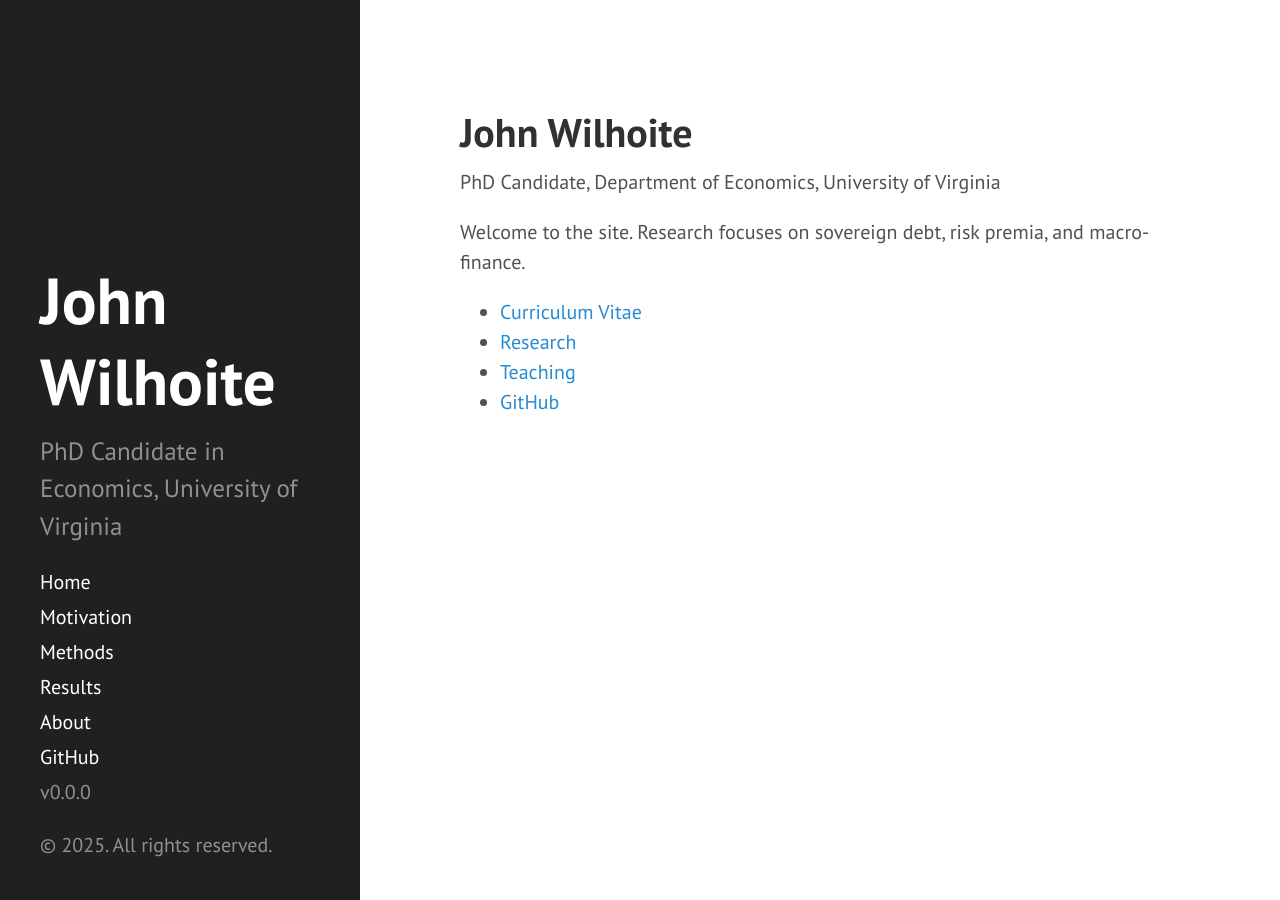
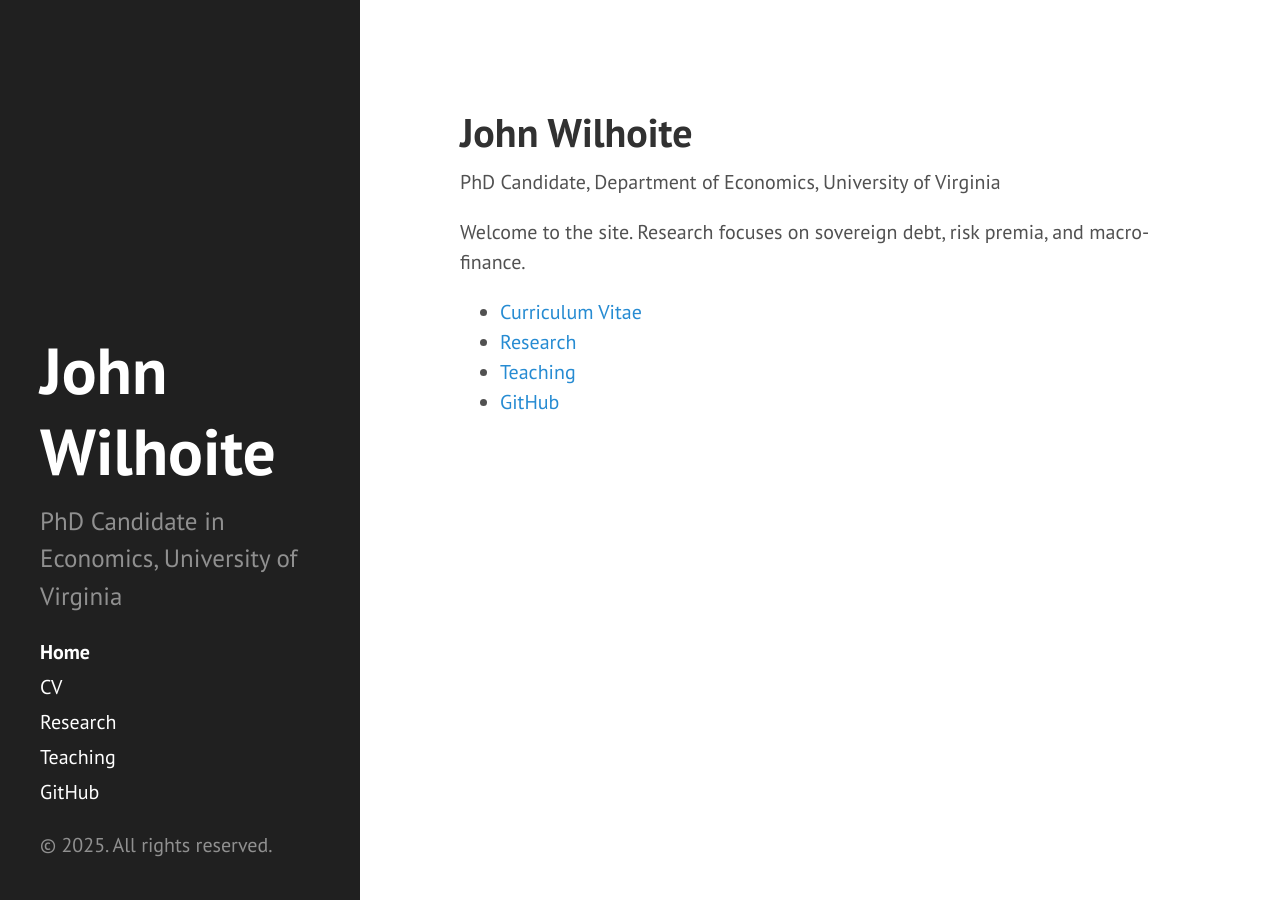
Before and after one commit to jwilhoite/jwilhoite.github.io, a Jekyll site: the page built from index.md, in a window 1280 px wide. Built offline with Jekyll 4.4.1, drawn with Linux system fonts in a browser that asks for light colours; the list of posts is cut into pages by our own code.

Commit message:
Update sidebar.html

```diff
--- a/_includes/sidebar.html
+++ b/_includes/sidebar.html
@@ -2,39 +2,28 @@
   <div class="container sidebar-sticky">
     <div class="sidebar-about">
       <h1>
-        <a href="{{ site.baseurl }}">
-          {{ site.title }}
-        </a>
+        <a href="{{ '/' | relative_url }}">{{ site.title }}</a>
       </h1>
       <p class="lead">{{ site.description }}</p>
     </div>
 
+    {% assign home_url = '/' | relative_url %}
+
     <nav class="sidebar-nav">
-      <a class="sidebar-nav-item{% if page.url == site.baseurl %} active{% endif %}" href="{{ site.baseurl }}">Home</a>
-      <a class="sidebar-nav-item {% if page.url == node.url %} active{% endif %}" href="{{ '/motivation' | prepend: site.baseurl }}">Motivation</a>
-      <a class="sidebar-nav-item {% if page.url == node.url %} active{% endif %}" href="{{ '/methods' | prepend: site.baseurl }}">Methods</a>
-      <a class="sidebar-nav-item {% if page.url == node.url %} active{% endif %}" href="{{ '/results' | prepend: site.baseurl }}">Results</a>
-      <a class="sidebar-nav-item {% if page.url == node.url %} active{% endif %}" href="{{ '/about' | prepend: site.baseurl }}">About</a>
+      <a class="sidebar-nav-item{% if page.url == home_url %} active{% endif %}"
+         href="{{ home_url }}">Home</a>
 
+      <a class="sidebar-nav-item{% if page.url == '/cv/' %} active{% endif %}"
+         href="{{ '/cv/' | relative_url }}">CV</a>
 
-      {% comment %}
-        The code below dynamically generates a sidebar nav of pages with
-        `layout: page` in the front-matter. See readme for usage.
-      {% endcomment %}
+      <a class="sidebar-nav-item{% if page.url == '/research/' %} active{% endif %}"
+         href="{{ '/research/' | relative_url }}">Research</a>
 
-      {% comment %}
-      {% assign pages_list = site.pages %}
-      {% for node in pages_list %}
-        {% if node.title != null %}
-          {% if node.layout == "page" %}
-            <a class="sidebar-nav-item{% if page.url == node.url %} active{% endif %}" href="{{ node.url | prepend: site.baseurl }}">{{ node.title }}</a>
-          {% endif %}
-        {% endif %}
-      {% endfor %}
-      {% endcomment %}
+      <a class="sidebar-nav-item{% if page.url == '/teaching/' %} active{% endif %}"
+         href="{{ '/teaching/' | relative_url }}">Teaching</a>
 
-      <a class="sidebar-nav-item" href="{{ site.github.repo }}">GitHub</a>
-      <span class="sidebar-nav-item">v{{ site.version }}</span>
+      <a class="sidebar-nav-item"
+         href="https://github.com/jwilhoite" target="_blank" rel="noopener">GitHub</a>
     </nav>
 
     <p>&copy; {{ site.time | date: '%Y' }}. All rights reserved.</p>
```
